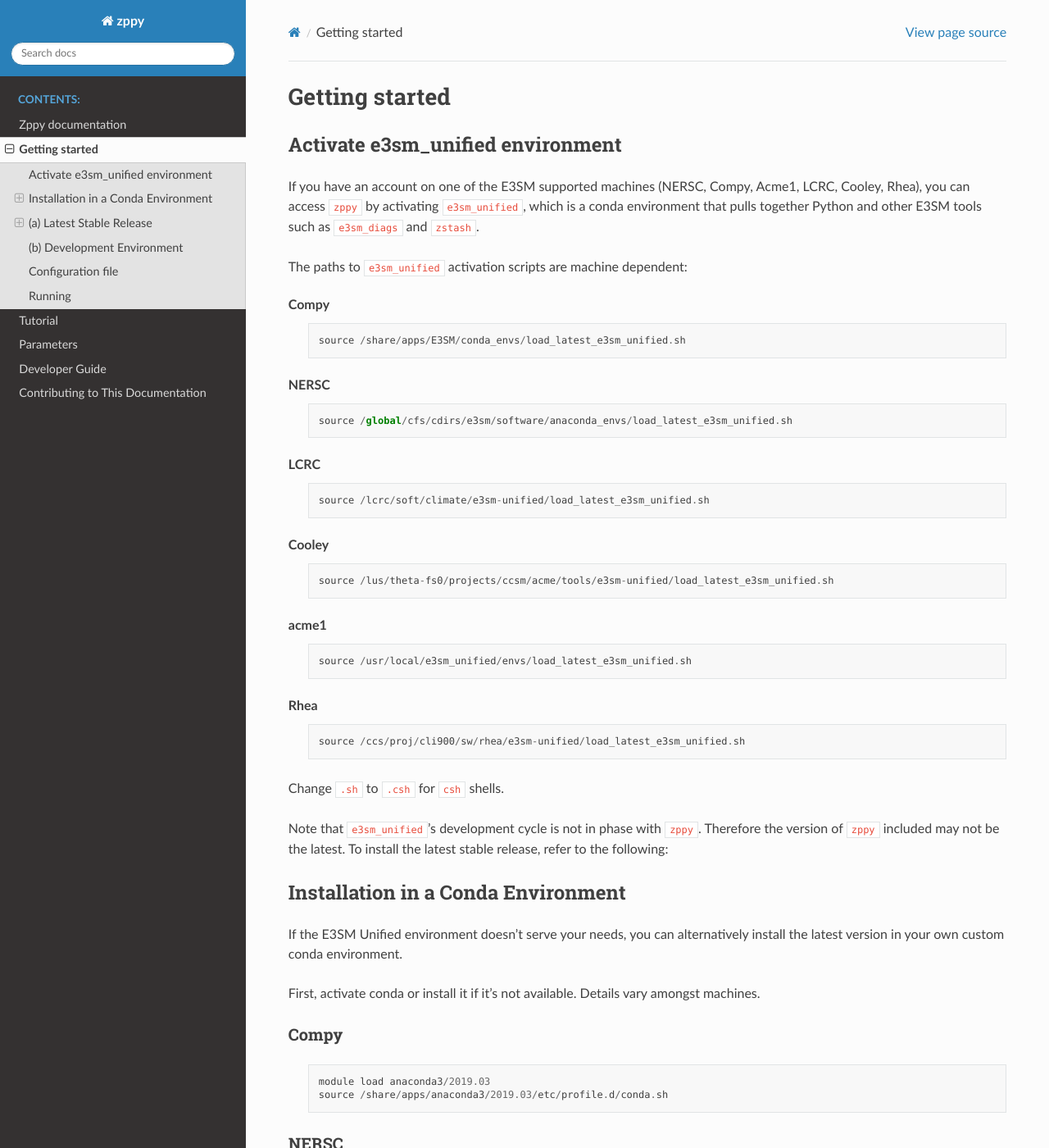
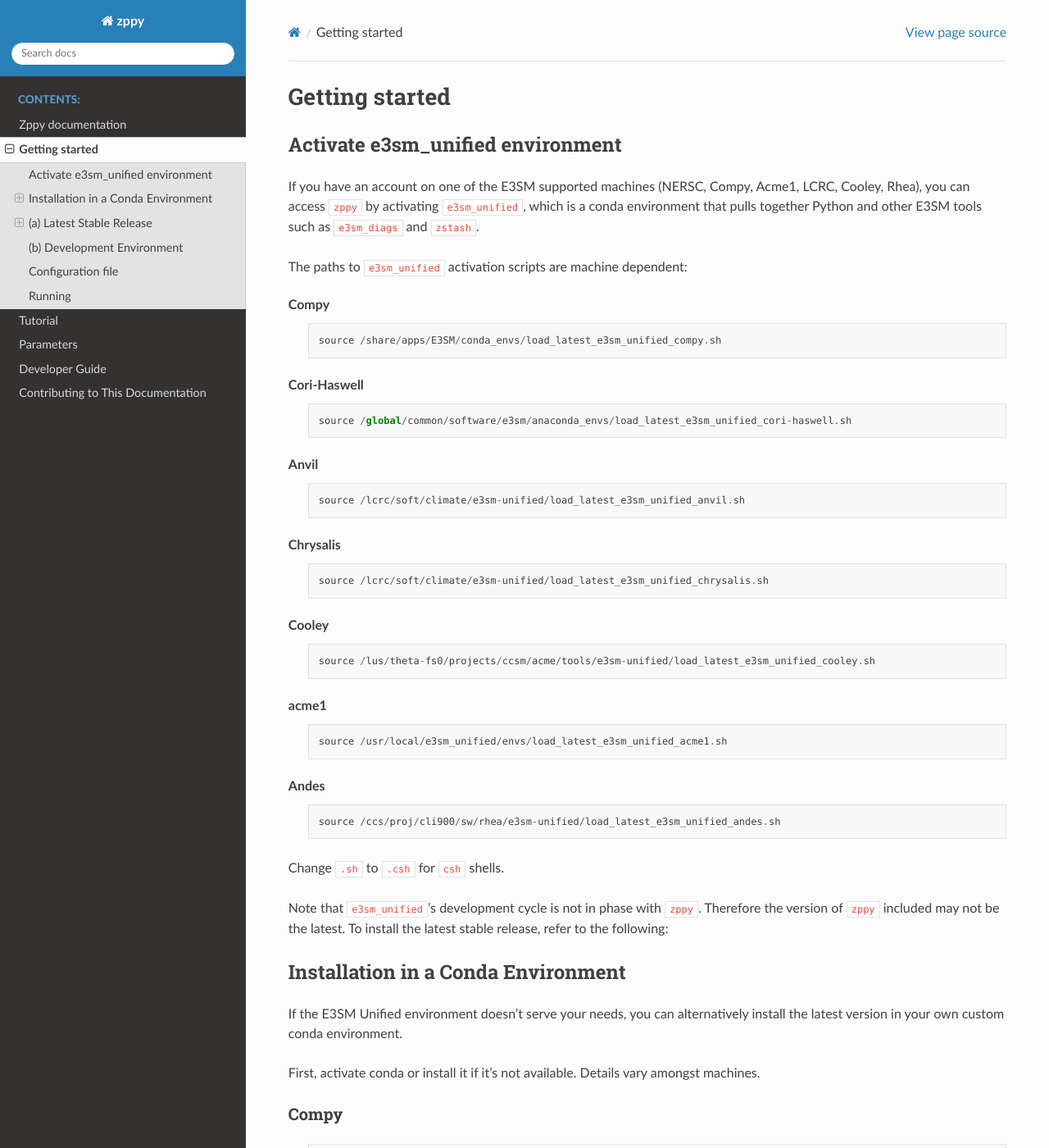
Before and after one commit to E3SM-Project/zppy, a Sphinx documentation site: the page built from docs/source/getting_started.rst, in a window 1280 px wide and 1400 px high. Shown: the whole window at 82% size. Built offline with Sphinx 7.4.7 and the Read the Docs theme 2.0.0, drawn with Linux system fonts in a browser that asks for light colours.

Commit message:
Update E3SM-Unified activation scripts in docs
The machine name is now included.  The location on Cori-Haswell
has changed.  Cori-KNL is not recommended, so I have not included
it.

```diff
--- a/docs/source/getting_started.rst
+++ b/docs/source/getting_started.rst
@@ -17,37 +17,41 @@ The paths to ``e3sm_unified`` activation scripts are machine dependent:
 **Compy**
     ::
 
-     source /share/apps/E3SM/conda_envs/load_latest_e3sm_unified.sh
+     source /share/apps/E3SM/conda_envs/load_latest_e3sm_unified_compy.sh
 
 
-**NERSC**
+**Cori-Haswell**
     ::
 
-     source /global/cfs/cdirs/e3sm/software/anaconda_envs/load_latest_e3sm_unified.sh
+     source /global/common/software/e3sm/anaconda_envs/load_latest_e3sm_unified_cori-haswell.sh
 
-
-**LCRC**
+**Anvil**
     ::
 
-     source /lcrc/soft/climate/e3sm-unified/load_latest_e3sm_unified.sh
+     source /lcrc/soft/climate/e3sm-unified/load_latest_e3sm_unified_anvil.sh
+
+**Chrysalis**
+    ::
+
+     source /lcrc/soft/climate/e3sm-unified/load_latest_e3sm_unified_chrysalis.sh
 
 
 **Cooley**
     ::
 
-     source /lus/theta-fs0/projects/ccsm/acme/tools/e3sm-unified/load_latest_e3sm_unified.sh
+     source /lus/theta-fs0/projects/ccsm/acme/tools/e3sm-unified/load_latest_e3sm_unified_cooley.sh
 
 
 **acme1**
     ::
 
-     source /usr/local/e3sm_unified/envs/load_latest_e3sm_unified.sh
+     source /usr/local/e3sm_unified/envs/load_latest_e3sm_unified_acme1.sh
 
 
-**Rhea**
+**Andes**
     ::
 
-     source /ccs/proj/cli900/sw/rhea/e3sm-unified/load_latest_e3sm_unified.sh
+     source /ccs/proj/cli900/sw/rhea/e3sm-unified/load_latest_e3sm_unified_andes.sh
 
 
 Change ``.sh`` to ``.csh`` for ``csh`` shells.
```
